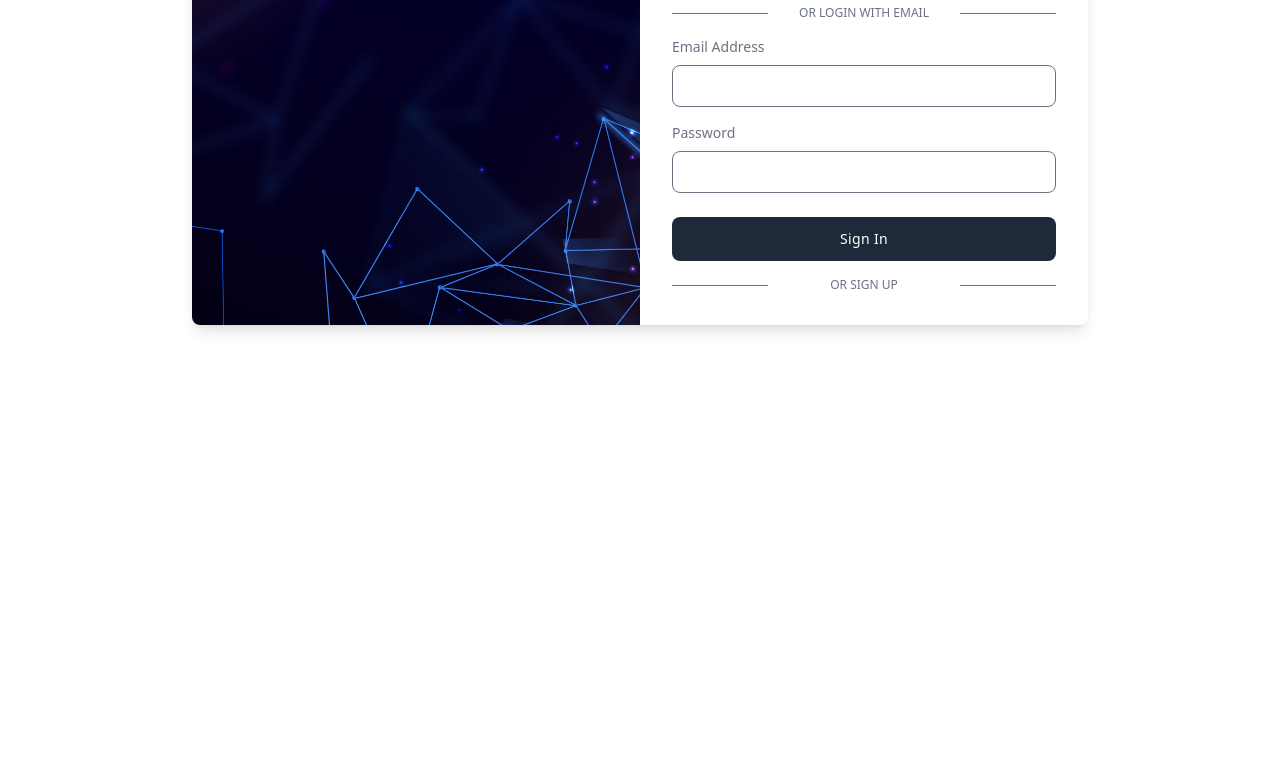
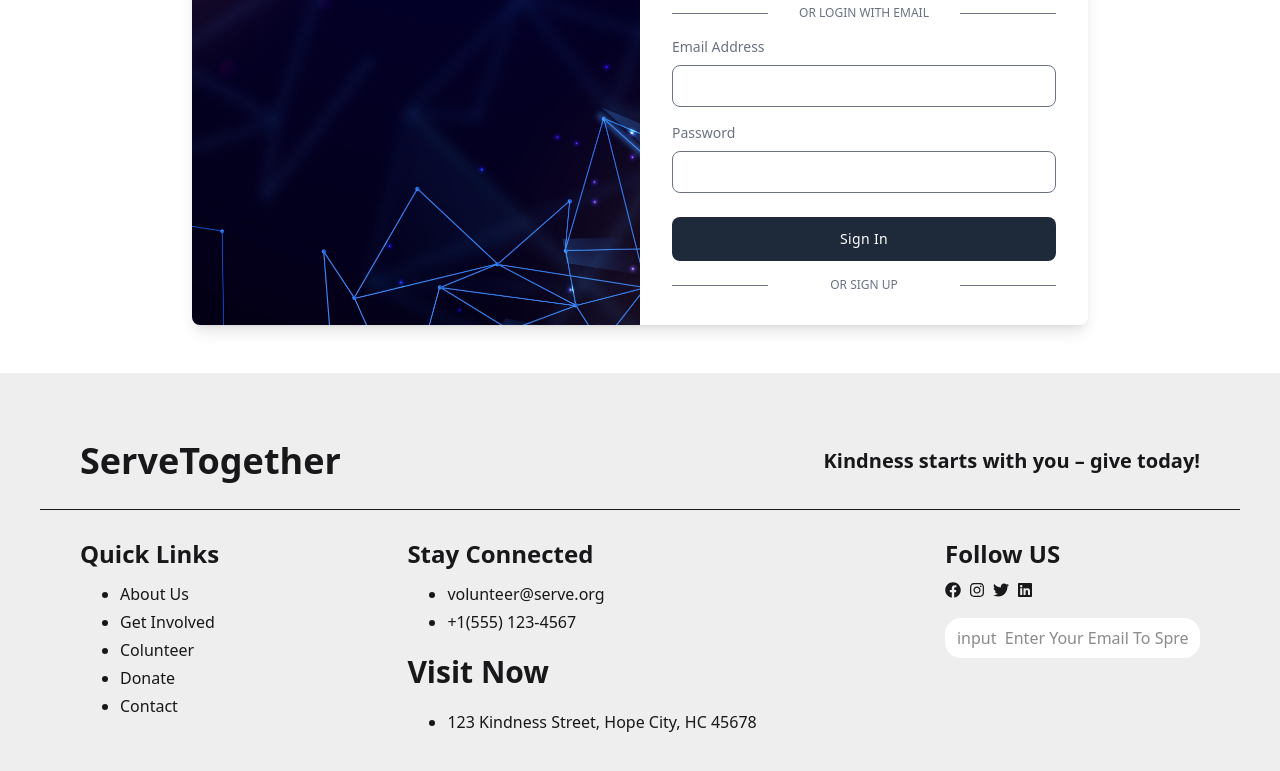
Before and after one commit to sourovroy999/serve-together, a React (Vite) app: page /login in a window 1280 px wide. Shown: the part 293-1064 px from the top of the page. Before the commit the page ends 800 px from the top, so only its background shows below. Built offline with nearby package versions, Linux system fonts and the light colour scheme; no server answers.

Commit message:
footer added

```diff
--- a/package.json
+++ b/package.json
@@ -10,6 +10,7 @@
     "preview": "vite preview"
   },
   "dependencies": {
+    "@emotion/react": "^11.14.0",
     "@tailwindcss/vite": "^4.1.10",
     "@tanstack/react-query": "^5.81.2",
     "axios": "^1.10.0",
@@ -17,10 +18,13 @@
     "firebase": "^11.9.1",
     "flowbite": "^3.1.2",
     "react": "^19.1.0",
+    "react-awesome-reveal": "^4.3.1",
+    "react-countup": "^6.5.3",
     "react-datepicker": "^8.4.0",
     "react-dom": "^19.1.0",
     "react-hot-toast": "^2.5.2",
     "react-icons": "^5.5.0",
+    "react-intersection-observer": "^9.16.0",
     "react-router": "^7.6.2",
     "sweetalert2": "^11.22.0",
     "swiper": "^11.2.8",
--- /dev/null
+++ b/src/components/Footer.jsx
@@ -0,0 +1,150 @@
+import React from 'react';
+import { FaFacebook, FaInstagram, FaLinkedin, FaTwitch, FaTwitter } from "react-icons/fa";
+
+const Footer = () => {
+    return (
+       <>
+
+
+
+
+       <footer className="mt-10 bg-base-300 text-base-content md:p-10">
+        <div className='flex flex-col '>
+
+            {/* top */}
+            <div className='flex flex-col md:flex-row md:px-10 py-7  justify-between  px-6 md:items-center '>
+                <p className=' font-bold text-3xl md:text-4xl'>ServeTogether</p>
+                <p className='md:text-xl font-bold'>Kindness starts with you – give today!</p>
+            </div>
+
+            <hr />
+
+            {/* bottom */}
+
+            <div className='flex flex-col md:flex-row gap-5 justify-between  px-10 pt-7 pb-5'>
+
+                {/* onee */}
+                <div>
+                    <h1 className='text-2xl font-bold mb-3'>Quick Links</h1>
+
+                    <ul style={{listStyle:'disc'}} className=' pl-10 space-y-1'>
+                        <li>About Us</li>
+                        <li>Get Involved</li>
+                        <li>Colunteer</li>
+                        <li>Donate</li>
+                        <li>Contact</li>
+                    </ul>
+                </div>
+
+                {/* two */}
+                <div>
+                    <div>
+                    <h1 className='text-2xl font-bold mb-3'>Stay Connected</h1>
+                    <ul className='ml-10 space-y-1' style={{listStyleType:'disc'}}>
+                        <li>volunteer@serve.org</li>
+                        <li>+1(555) 123-4567</li>
+                    </ul>
+                    </div>
+
+                    <div>
+                        <h1 className='font-bold my-5 text-3xl'>Visit Now</h1>
+
+                        <ul style={{listStyleType:'disc'}}>
+                            <li className='ml-10'>123 Kindness Street, Hope City, HC 45678</li>
+                        </ul>
+                    </div>
+
+
+                </div>
+
+                {/* three */}
+                <div>
+                  <div>
+                    <h1 className='text-2xl font-bold mb-3'>Follow US</h1>
+                     <div className='flex gap-2'>
+                    <FaFacebook />
+                    <FaInstagram/>
+                    <FaTwitter/>
+                    <FaLinkedin/>
+                   </div>
+
+                      <div>
+                    <input placeholder='input  Enter Your Email To Spread Kindness With us!' type="text" className=' mt-5 bg-white rounded-2xl px-3 py-2  w-full' />
+                     </div>
+                </div>
+
+
+
+
+              </div>
+
+
+            </div>
+
+
+
+        </div>
+
+
+{/*
+  <nav>
+    <h6 className="footer-title">Services</h6>
+    <a className="link link-hover">Branding</a>
+    <a className="link link-hover">Design</a>
+    <a className="link link-hover">Marketing</a>
+    <a className="link link-hover">Advertisement</a>
+  </nav>
+  <nav>
+    <h6 className="footer-title">Company</h6>
+    <a className="link link-hover">About us</a>
+    <a className="link link-hover">Contact</a>
+    <a className="link link-hover">Jobs</a>
+    <a className="link link-hover">Press kit</a>
+  </nav>
+  <nav>
+    <h6 className="footer-title">Social</h6>
+    <div className="grid grid-flow-col gap-4">
+      <a>
+        <svg
+          xmlns="http://www.w3.org/2000/svg"
+          width="24"
+          height="24"
+          viewBox="0 0 24 24"
+          className="fill-current">
+          <path
+            d="M24 4.557c-.883.392-1.832.656-2.828.775 1.017-.609 1.798-1.574 2.165-2.724-.951.564-2.005.974-3.127 1.195-.897-.957-2.178-1.555-3.594-1.555-3.179 0-5.515 2.966-4.797 6.045-4.091-.205-7.719-2.165-10.148-5.144-1.29 2.213-.669 5.108 1.523 6.574-.806-.026-1.566-.247-2.229-.616-.054 2.281 1.581 4.415 3.949 4.89-.693.188-1.452.232-2.224.084.626 1.956 2.444 3.379 4.6 3.419-2.07 1.623-4.678 2.348-7.29 2.04 2.179 1.397 4.768 2.212 7.548 2.212 9.142 0 14.307-7.721 13.995-14.646.962-.695 1.797-1.562 2.457-2.549z"></path>
+        </svg>
+      </a>
+      <a>
+        <svg
+          xmlns="http://www.w3.org/2000/svg"
+          width="24"
+          height="24"
+          viewBox="0 0 24 24"
+          className="fill-current">
+          <path
+            d="M19.615 3.184c-3.604-.246-11.631-.245-15.23 0-3.897.266-4.356 2.62-4.385 8.816.029 6.185.484 8.549 4.385 8.816 3.6.245 11.626.246 15.23 0 3.897-.266 4.356-2.62 4.385-8.816-.029-6.185-.484-8.549-4.385-8.816zm-10.615 12.816v-8l8 3.993-8 4.007z"></path>
+        </svg>
+      </a>
+      <a>
+        <svg
+          xmlns="http://www.w3.org/2000/svg"
+          width="24"
+          height="24"
+          viewBox="0 0 24 24"
+          className="fill-current">
+          <path
+            d="M9 8h-3v4h3v12h5v-12h3.642l.358-4h-4v-1.667c0-.955.192-1.333 1.115-1.333h2.885v-5h-3.808c-3.596 0-5.192 1.583-5.192 4.615v3.385z"></path>
+        </svg>
+      </a>
+    </div>
+  </nav> */}
+
+
+</footer>
+       </>
+
+    );
+};
+
+export default Footer;
--- a/src/components/Navbar.jsx
+++ b/src/components/Navbar.jsx
@@ -40,13 +40,13 @@ const Navbar = () => {
   // }
 
     return (
-        <div className="navbar flex text-base-content justify-between bg-base-100 shadow-sm ">
+        <div className="navbar  md:px-20 flex text-base-content justify-between bg-base-200 shadow-sm ">
   <div className="">
     <Link to={'/'} className="font-semibold text-xl">ServeTogether</Link>
   </div>
 
 <div className=''>
-  <Link to={'/all-posts'} className='font-semibold border-0  rounded py-1 px-2 hover:cursor'>All Posts</Link>
+  <Link to={'/all-posts'} className='font-mono border-0  rounded py-1 px-2 hover:cursor hover:underline hover:text-blue-400'>All Posts</Link>
 
 </div>
 
@@ -85,17 +85,12 @@ const Navbar = () => {
       </div>
       <ul
         tabIndex={0}
-        className="menu menu-sm dropdown-content bg-base-100 rounded-box z-1 mt-3 w-52 p-2 shadow">
-        <li>
-          <a className="justify-between">
-            Profile
-            <span className="badge">New</span>
-          </a>
-        </li>
+        className="menu menu-sm dropdown-content bg-base-100 rounded-box z-1 mt-3 w-52 p-6 shadow">
+
         <li><Link to={'/add-volunteer-needed-post'}>Add Volunteer need Post
 </Link></li>
-        <li><Link to={'/my-posts'}>Manage My Posts </Link></li>
-        <li className='btn' onClick={handleLogOut}>Log Out</li>
+        <li className='my-2'><Link to={'/my-posts'}>Manage My Posts </Link></li>
+        <li className='btn mt-3' onClick={handleLogOut}>Log Out</li>
       </ul>
     </div>
     }
--- a/src/components/allcards/SInglePost.jsx
+++ b/src/components/allcards/SInglePost.jsx
@@ -39,10 +39,10 @@ const SInglePost = ({post}) => {
     return (
 
 
-        <div className="text-base-content rounded-lg shadow-sm ">
-    <a href="#">
+        <Link to={`/details/${_id}`} className="text-base-content rounded-lg shadow-sm transform transition-all duration-300 hover:scale-101">
+
         <img className="rounded-t-lg" src={imageone} alt="" />
-    </a>
+
 
     <div className="p-5">
         <div className='flex flex-col md:flex-row justify-between'>
@@ -62,7 +62,7 @@ const SInglePost = ({post}) => {
 
 
         {/* details btn */}
-        <Link to={`/details/${_id}`} href="#" className="inline-flex items-center text-white  px-3 py-2 text-sm font-medium text-center  bg-blue-700 rounded-lg hover:bg-blue-800 focus:ring-4 focus:outline-none focus:ring-blue-300 dark:bg-blue-600 dark:hover:bg-blue-700 dark:focus:ring-blue-800">
+        <Link to={`/details/${_id}`} className="inline-flex items-center text-white  px-3 py-2 text-sm font-medium text-center  bg-blue-400 rounded-lg hover:bg-blue-800 focus:ring-4 focus:outline-none focus:ring-blue-300 dark:bg-blue-600 dark:hover:bg-blue-700 dark:focus:ring-blue-800">
             Details
 
             <p className='mt-1'>
@@ -71,7 +71,7 @@ const SInglePost = ({post}) => {
             </p>
         </Link>
     </div>
-</div>
+</Link>
 
 
 
--- a/src/components/banner/Banner.jsx
+++ b/src/components/banner/Banner.jsx
@@ -22,7 +22,7 @@ const Banner = () => {
 
 
     return (
-        <div className='max-w-6xl mx-auto'>
+        <div className='max-w-7xl mx-auto'>
             <Swiper
             spaceBetween={30}
            centeredSlides={true}
--- /dev/null
+++ b/src/components/home/CountSystem.jsx
@@ -0,0 +1,53 @@
+import React, { useEffect, useState } from 'react';
+import { Fade } from 'react-awesome-reveal';
+import CountUp from 'react-countup';
+import {useInView} from 'react-intersection-observer'
+import UseAuth from '../../hooks/UseAuth';
+
+const CountSystem = () => {
+
+    const {theme}=UseAuth()
+
+    const{ref, inView}= useInView({
+        threshold:0.5,
+        triggerOnce:false,
+    })
+
+    const[key, setKey]=useState(0)
+
+    useEffect(()=>{
+        if(inView){
+            setKey(prev=>prev+1)
+        }
+    },[inView])
+
+    const stats = [
+    { label: "Volunteers", end: 1200 },
+    { label: "Hours Served", end: 54000 },
+    { label: "Events Completed", end: 300 },
+    { label: "People Helped", end: 15000 },
+  ];
+
+
+
+    return (
+
+
+         <section ref={ref} className={`py-16 mt-20 ${theme === 'light' && 'bg-gray-100'} text-center text-base-content `}>
+      <h2 className="text-3xl font-bold mb-10">Our Impact</h2>
+      <div className="grid grid-cols-1 md:grid-cols-2 lg:grid-cols-4 px-16 md:px-24 lg:px-0 gap-8 max-w-4xl mx-auto">
+        {stats.map((stat, i) => (
+          <div key={i} className={`${theme === 'light' && 'bg-white'}  p-6 rounded-xl   shadow hover:shadow-lg transition`}>
+        <div className={`text-4xl font-extrabold text-blue-600 ${theme !== 'light' && 'text-white'}`}>
+              {inView && <CountUp key={key} end={stat.end} duration={2} />}
+              +
+            </div>
+            <p className="mt-2 text-lg font-medium text-gray-700">{stat.label}</p>
+          </div>
+        ))}
+      </div>
+    </section>
+    );
+};
+
+export default CountSystem;
--- a/src/components/home/VolunteerNow.jsx
+++ b/src/components/home/VolunteerNow.jsx
@@ -2,6 +2,7 @@ import axios from 'axios';
 import React, { useEffect, useState } from 'react';
 import UrgentPost from './UrgentPost';
 import SInglePost from '../allcards/SInglePost';
+import { Link } from 'react-router';
 
 const VolunteerNow = () => {
 
@@ -22,13 +23,17 @@ const VolunteerNow = () => {
 
     return (
         <div>
-            <p className='text-center text-3xl my-10'>volunteers needed now : {posts.length}</p>
+            <p className='text-center font-semibold text-3xl my-10'> Urgent Posts {posts.length}</p>
 
-             <div className="grid  md:grid-cols-2 lg:grid-cols-3 gap-7">
+             <div className="grid md:grid-cols-2 lg:grid-cols-3 gap-7">
                 {
                     posts.map(post=> <SInglePost key={post._id} post={post}></SInglePost>)
                 }
 
+            </div>
+            <div className='flex justify-center my-10'>
+
+            <Link to={'/all-posts'}  className="btn bg-blue-500 text-white hover:bg-blue-900">See All Posts</Link>
             </div>
 
 
--- a/src/layout/MainLayOut.jsx
+++ b/src/layout/MainLayOut.jsx
@@ -1,12 +1,17 @@
 import React from 'react';
 import Navbar from '../components/Navbar';
 import { Outlet } from 'react-router';
+import Footer from '../components/Footer';
 
 const MainLayOut = () => {
     return (
-        <div className='max-w-6xl mx-auto '>
+        <div className='max-w-7xl mx-auto '>
             <Navbar/>
+            <div className='mx-auto'>
+
             <Outlet/>
+              </div>
+              <Footer/>
         </div>
     );
 };
--- a/src/pages/Home.jsx
+++ b/src/pages/Home.jsx
@@ -4,6 +4,7 @@ import VolunteerNow from "../components/home/VolunteerNow";
 import "react-datepicker/dist/react-datepicker.css";
 
 import imageone from '../assets/banners/volunteer-one.jpg'
+import CountSystem from "../components/home/CountSystem";
 
 const Home = () => {
 
@@ -15,11 +16,21 @@ const Home = () => {
 
            <Banner/>
 
+
             {/* Volunteer needs now section */}
             <div className="px-4">
 
                 <VolunteerNow/>
             </div>
+           <CountSystem/>
+
+
+            {/* count section */}
+
+
+
+
+
 
 
 
--- a/src/style.css
+++ b/src/style.css
@@ -1,7 +1,7 @@
 .swiper {
   width: 100%;
   /* height: 400px; */
-  height: 85vh;
+  height: 90vh;
 }
 
 .swiper-slide {
```
Also changed, not shown: 1 other file (tests, documents, lock files or other folders).
